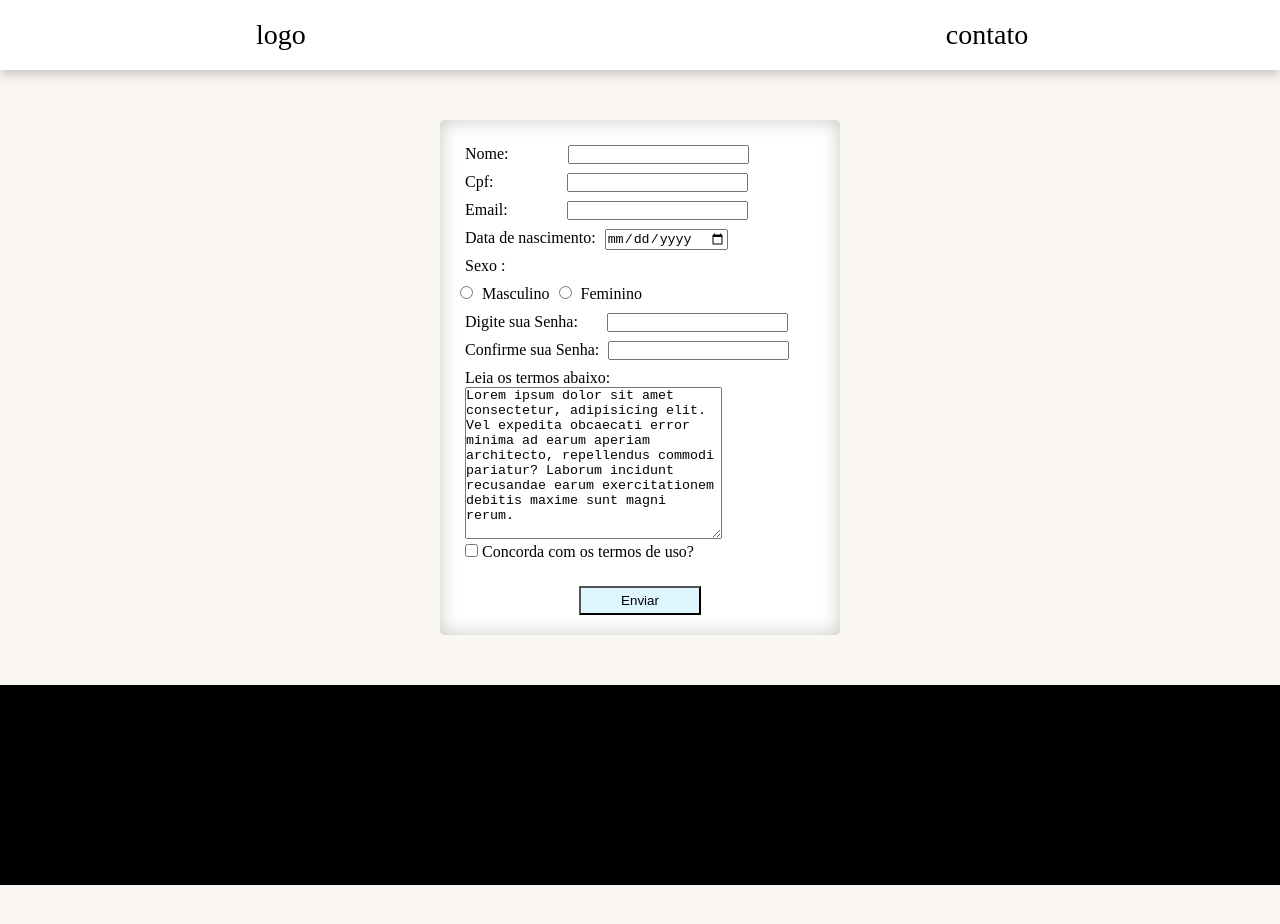
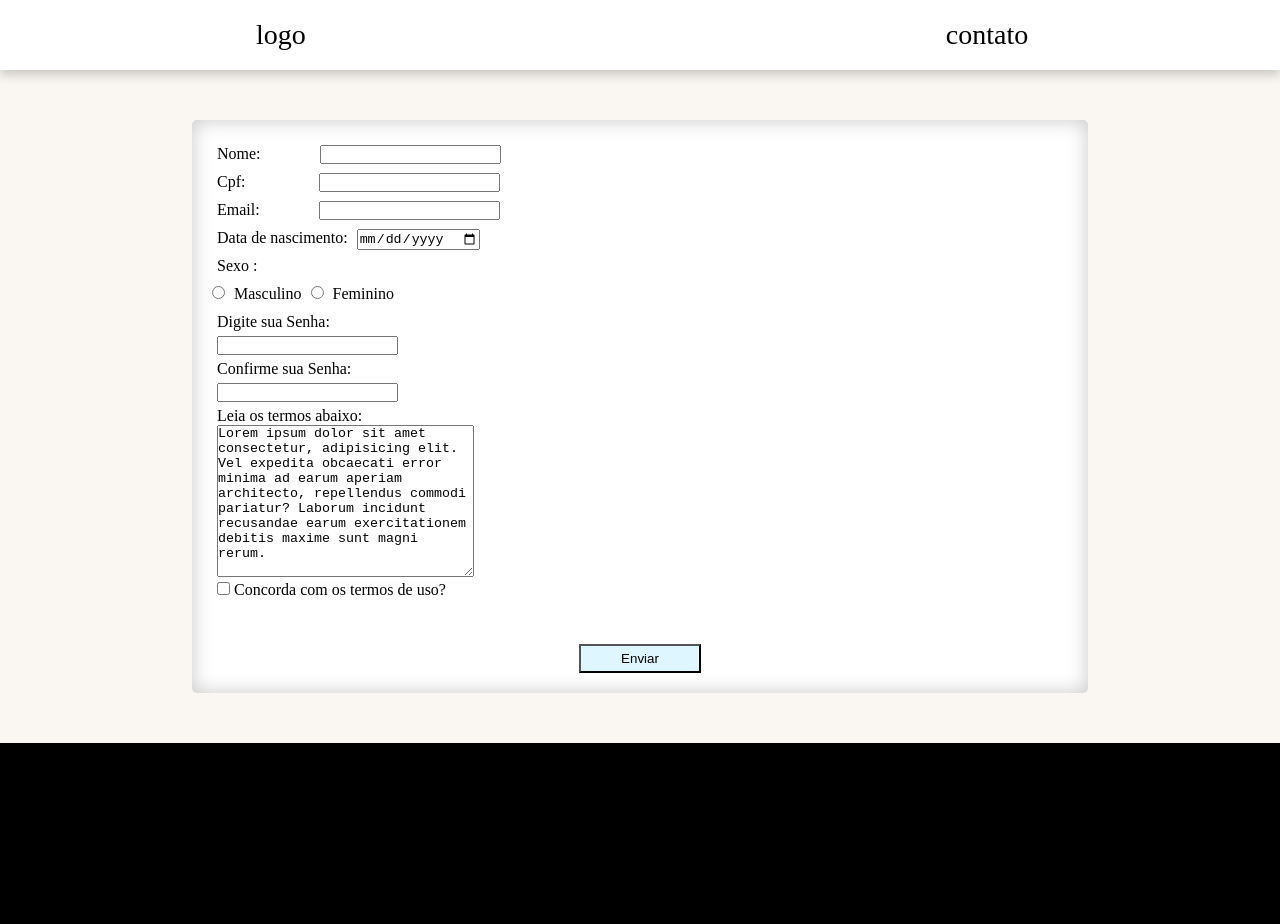
Before and after one commit to RBatistaS/formulario, a plain HTML site: page index.html in a window 1280 px wide. Before the commit the page ends 885 px from the top, so only its background shows below. Drawn offline with Linux system fonts and the light colour scheme.

Commit message:
atualização1.1

```diff
--- a/index.html
+++ b/index.html
@@ -31,10 +31,10 @@
             <label for="">Masculino</label>
             <input type="radio" name="Feminino" id="">
             <label for="">Feminino</label><br>
-            <label for="">Digite sua Senha:</label>
-            <input type="password" name="senha" id="" style="margin-left: 20px ;"><br>
-             <label for="">Confirme sua Senha:</label>
-                <input type="password" name="" id=""><br>
+            <label for="">Digite sua Senha:</label><br>
+            <input type="password" name="senha" id="" style="margin-left:5px ;"><br>
+             <label for="">Confirme sua Senha:</label><br>
+                <input type="password" name="" id="" style="margin-left:5px ;"><br>
             <div>
                 <p>
                     Leia os termos abaixo:
--- a/style.css
+++ b/style.css
@@ -38,7 +38,7 @@ nav {
 
 form {
     background-color:white;
-    width: 400px;
+    width: 70vw;
     margin: auto;
     margin-top: 50px;
     margin-bottom: 50px;
@@ -64,7 +64,7 @@ button {
     display:block;
     padding: 5px 40px;
     margin: auto;
-    margin-top:20px;
+    margin-top:40px;
 }
 
 div {
```
